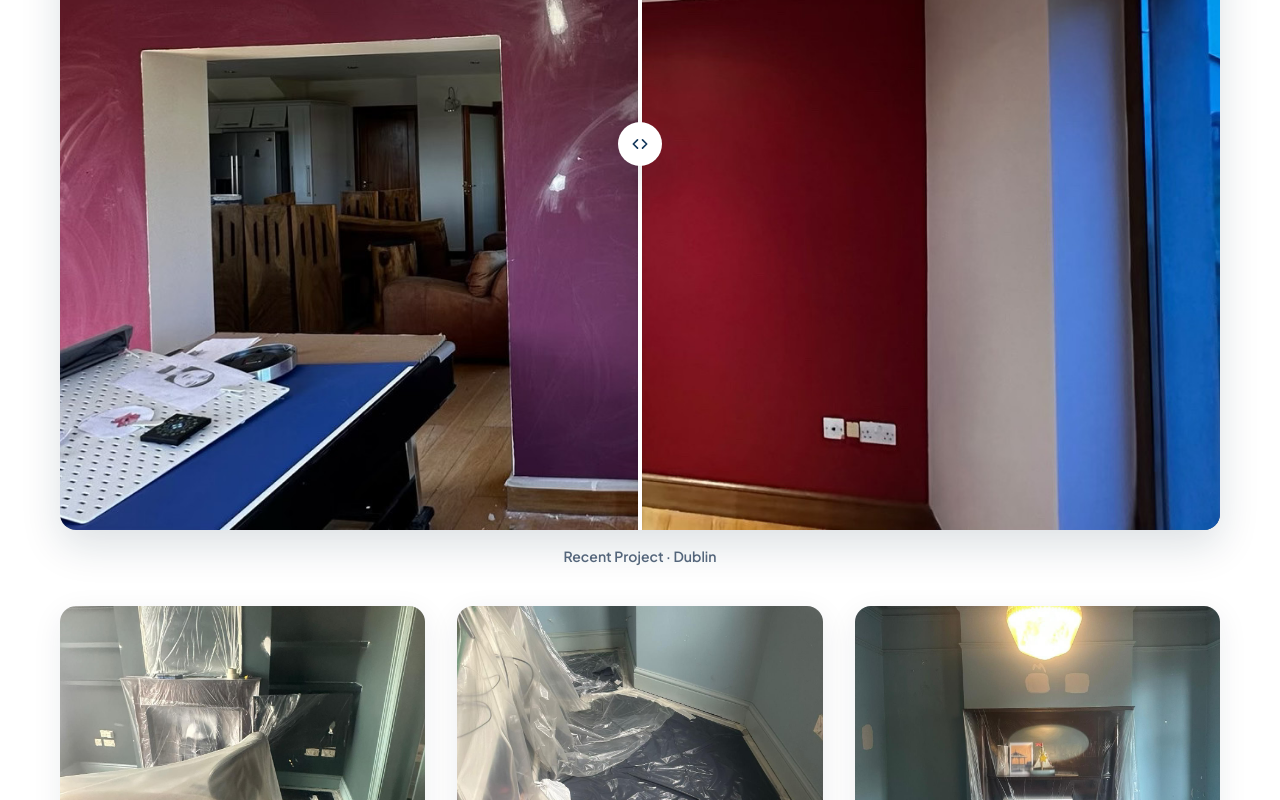
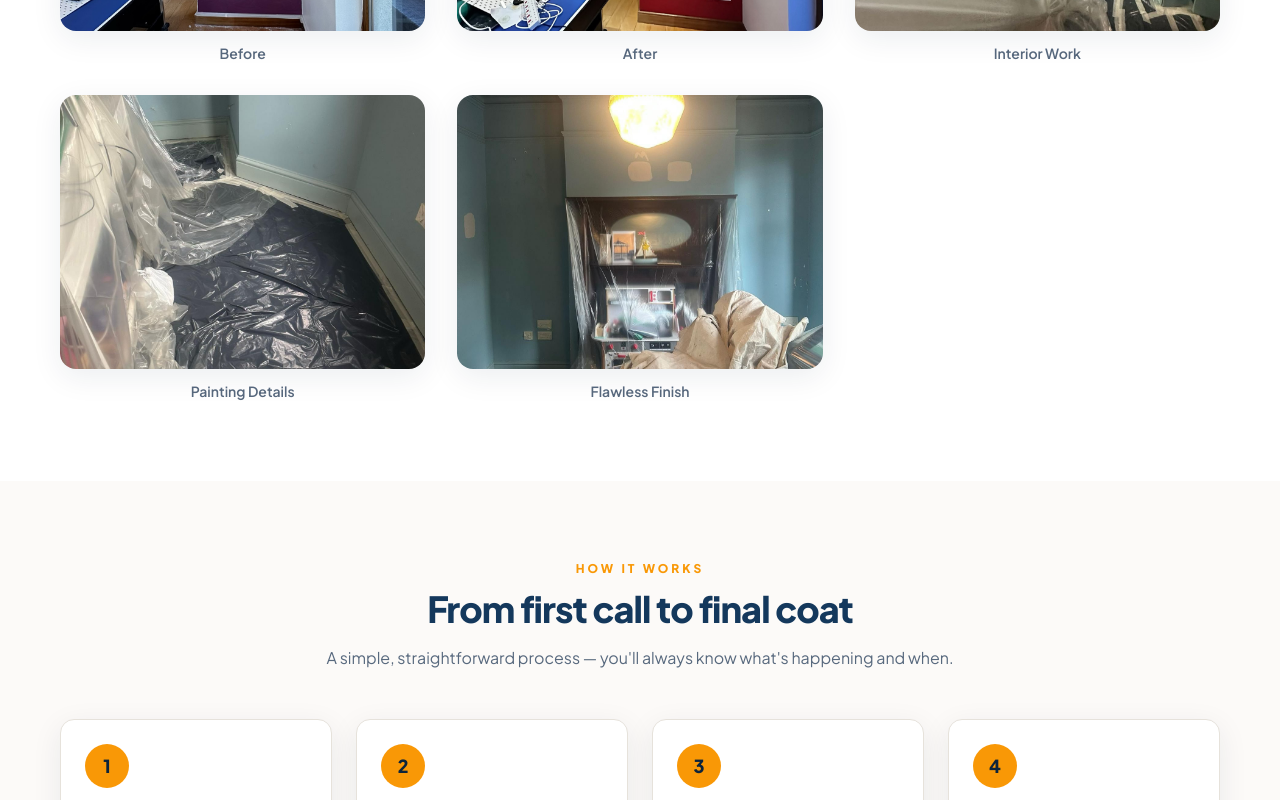
Before and after one commit to Momer100/ProBrushPainters, a Next.js app: page / in a window 1280 px wide. Shown: the part 2220-3020 px from the top of the page. Built offline with nearby package versions, Linux system fonts and the light colour scheme.

Commit message:
Remove before/after slider and show separate images

```diff
--- a/src/components/before-after-section.tsx
+++ b/src/components/before-after-section.tsx
@@ -1,15 +1,9 @@
-import BeforeAfter from "@/components/before-after";
 import SectionHeading from "@/components/section-heading";
 import Image from "next/image";
 
-const sliderProject = {
-  title: "Recent Project",
-  area: "Dublin",
-  before: "/images/s-l1600 (9).jpg",
-  after: "/images/s-l1600 (10).jpg",
-};
-
-const otherProjects = [
+const projects = [
+  { src: "/images/s-l1600 (9).jpg", label: "Before" },
+  { src: "/images/s-l1600 (10).jpg", label: "After" },
   { src: "/images/s-l1600 (11).jpg", label: "Interior Work" },
   { src: "/images/s-l1600 (12).jpg", label: "Painting Details" },
   { src: "/images/s-l1600 (13).jpg", label: "Flawless Finish" },
@@ -25,21 +19,9 @@ export default function BeforeAfterSection() {
           sub="Take a look at some of our recent painting and decorating projects."
         />
 
-        {/* Feature slider */}
-        <div className="mt-12">
-          <BeforeAfter
-            before={sliderProject.before}
-            after={sliderProject.after}
-            title={sliderProject.title}
-          />
-          <p className="mt-4 text-center text-sm font-semibold text-muted-foreground">
-            {sliderProject.title} · {sliderProject.area}
-          </p>
-        </div>
-
-        {/* Other images */}
-        <div className="mt-10 grid gap-8 md:grid-cols-3">
-          {otherProjects.map((p) => (
+        {/* Project images */}
+        <div className="mt-12 grid gap-8 md:grid-cols-2 lg:grid-cols-3">
+          {projects.map((p) => (
             <figure key={p.src}>
               <div className="relative aspect-[4/3] overflow-hidden rounded-2xl shadow-soft">
                 <Image
@@ -49,6 +31,9 @@ export default function BeforeAfterSection() {
                   className="object-cover transition-transform duration-500 hover:scale-105"
                 />
               </div>
+              <figcaption className="mt-3 text-center text-sm font-semibold text-muted-foreground">
+                {p.label}
+              </figcaption>
             </figure>
           ))}
         </div>
```
